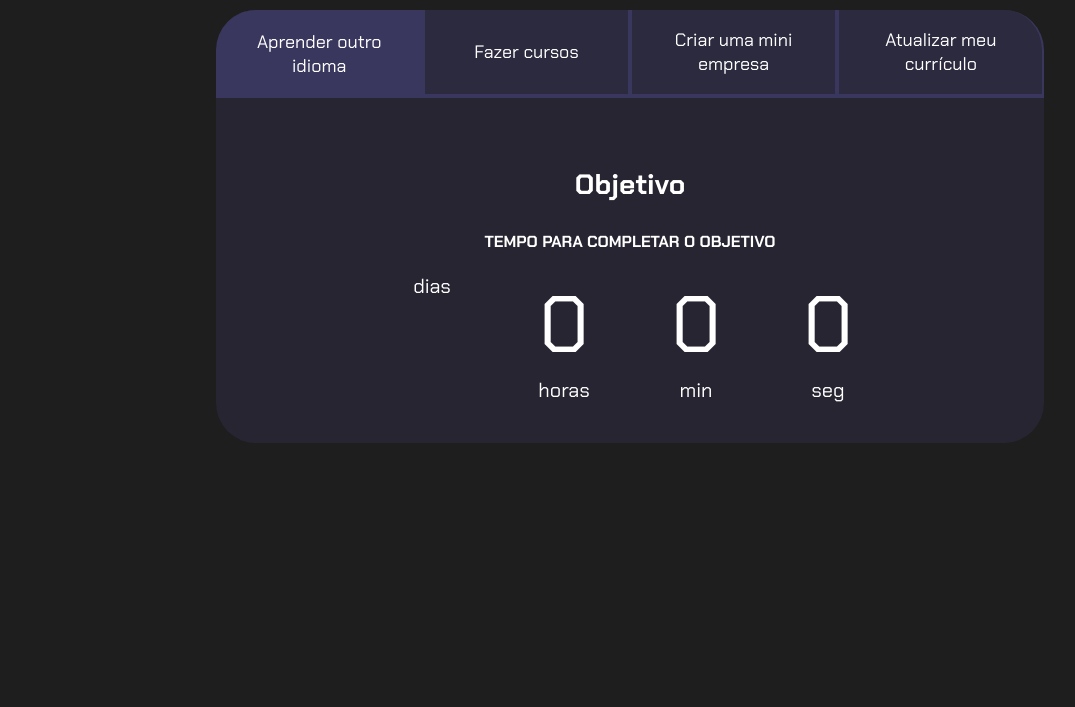
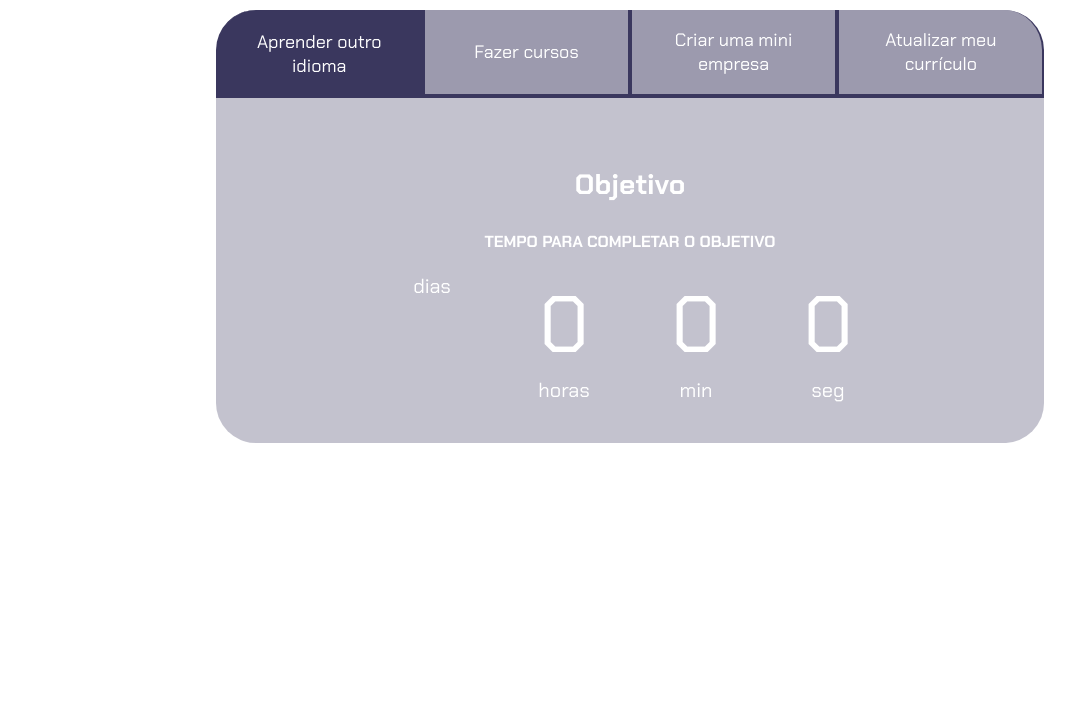
Before and after one commit to valeriadelosangeles7/meuprojetodevida, a plain HTML site: page index.html in a window 1280 px wide. Shown: the part 93-800 px from the top of the page, without its empty margins (10-1085 px from the left). Drawn offline with Linux system fonts and the light colour scheme.

Commit message:
Update style.css

```diff
--- a/style.css
+++ b/style.css
@@ -1,7 +1,7 @@
 @import url('https://fonts.googleapis.com/css2?family=Chakra+Petch:wght@400;700&display=swap');
 
 :root {
-    --cor-de-fundo: #1E1E1E;
+    --cor-de-fundo:f6d6d6;
     --rosa: #6FFF57;
     --branco: #FFFFFF;
     --botao-ativo: #3A375E;
```
